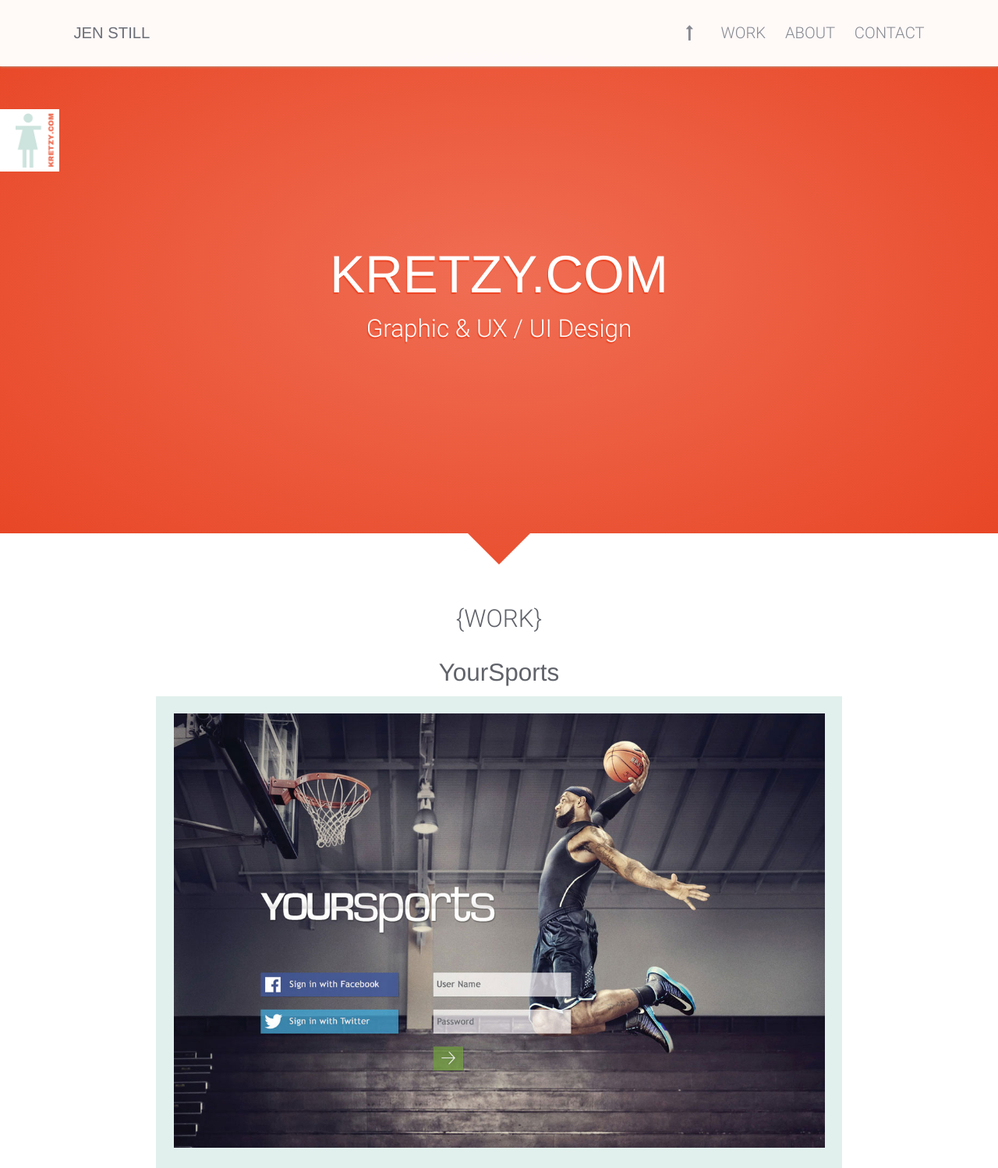
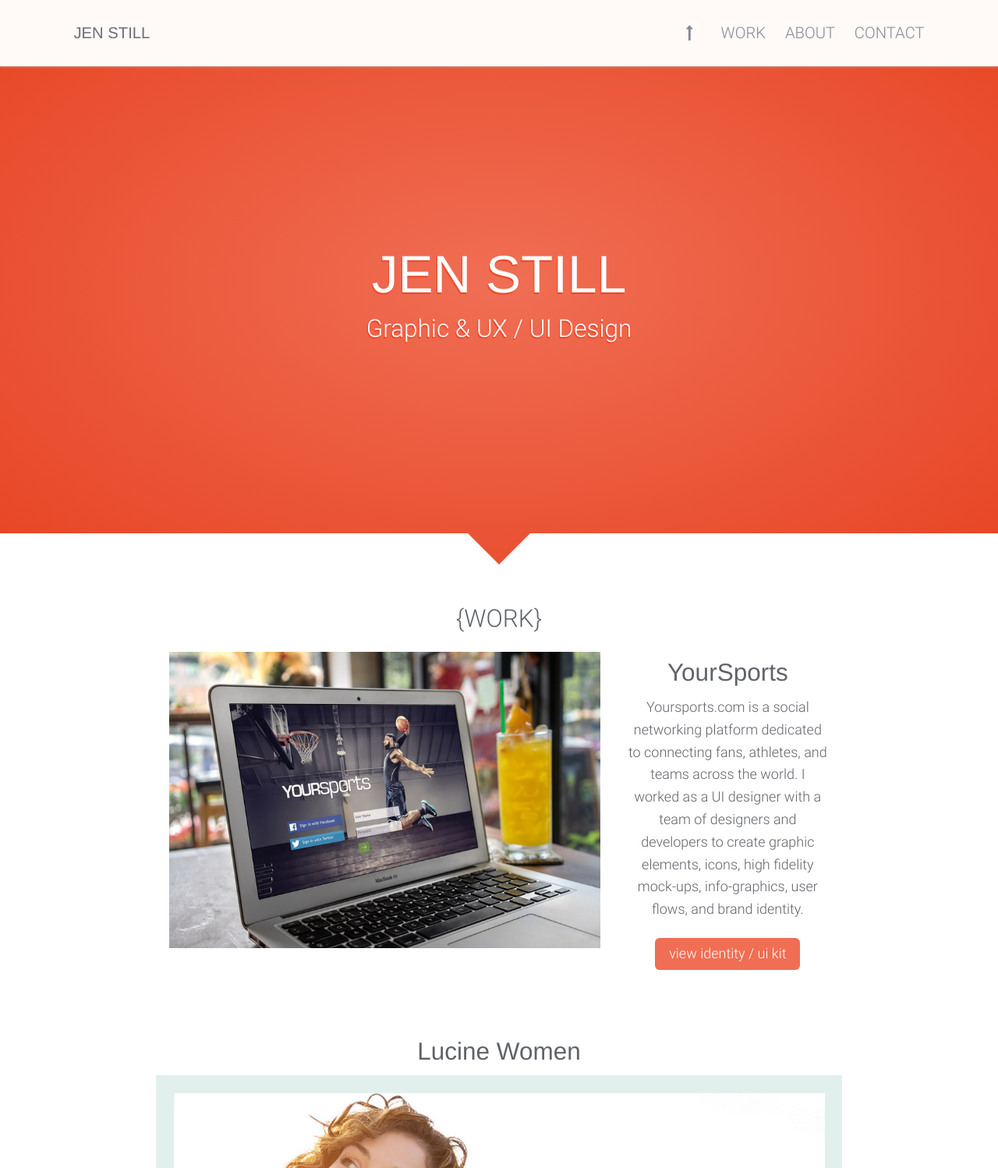
Before and after one commit to brandonstill/jkretzy, a website: page index.html in a window 1280 px wide. Shown: the top 1498 px of the page at 78% size. Drawn offline with nearby package versions, Linux system fonts and the light colour scheme; a script that the page names is missing; a web font is replaced by a local one.

Commit message:
added YS project and profile image

```diff
--- a/index.html
+++ b/index.html
@@ -37,13 +37,14 @@
       </div>
     </header>
     <section class="homepage-hero">
-      <img class="kretzy-logo" src="img/kretzy-logo.png" alt="kretzy.com">
+      <!-- <img class="kretzy-logo" src="img/kretzy-logo.png" alt="kretzy.com"> -->
       <div class="row">
         <div class="homepage-hero-content">
-          <h1>KRETZY.COM</h1>
+          <h1>JEN STILL</h1>
           <h2>Graphic &amp; UX / UI Design</h2>
         </div>
       </div>
+      <a class="o-bullet" href="#about"><span class="o-bullet__arrow o-bullet__arrow--animate"></span></a>
     </section>
     <a name="work"></a>
     <div class="tri tri-white">
@@ -59,16 +60,15 @@
       <div class="row">
         <div class="content">
 
-          <article class="row project">
-            <h2>YourSports</h2>
-            <div class="project-lg">
-              <img src="img/YS_2016_PROF_LOGIN.jpg" alt="YourSports Login View">
+          <article class="row project project--presentation">
+            <div class="project__sidebar columns small-12 medium-8">
+              <img src="img/macbook-air-at-coffee.jpg" alt="YourSports Login View">
             </div>
-            <div class="project-lg">
-              <img src="img/YS_2016_PROF_FEED_2.jpg" alt="YourSports Main Feed View">
+            <div class="project__details columns small-12 medium-4">
+              <h2>YourSports</h2>
+              <p>Yoursports.com is a social networking platform dedicated to connecting fans, athletes, and teams across the world. I worked as a UI designer with a team of designers and developers to create graphic elements, icons, high fidelity mock-ups, info-graphics, user flows, and brand identity.</p>
+              <p><a class="button" href="docs/YS_PRESENTATION.pdf">view identity / ui kit</a></p>
             </div>
-            <div class="project-sm left"><img src="img/YS_2016_PROF_NEWS.jpg" alt="YourSports News Feed View"></div>
-            <div class="project-sm right"><img src="img/YS_PROFILE_STATS.jpg" alt="YourSports Stats View"></div>
           </article>
 
           <article class="row project">
@@ -110,8 +110,11 @@
           <h2>{ABOUT}</h2>
         </div>
       </div>
-      <div class="row">
-        <div class="columns small-12 text-center">
+      <div class="about__row row">
+        <div class="about__sidebar columns small-12 medium-4">
+          <img class="about__img" src="img/jen-1.jpg" alt="Jen Still">
+        </div>
+        <div class="about__details columns small-12 medium-8">
           <p>Hello, my name is Jen.</p>
           <p>I'm a UI designer with a passion for creating intuitive products that help people and enrich their lives. With over 8 years of product design and visual communications experience, I'm well-versed in creating designs that achieve goals and keep clients happy.</p>
           <p>To find out more download my resume and let’s talk!</p>
```
